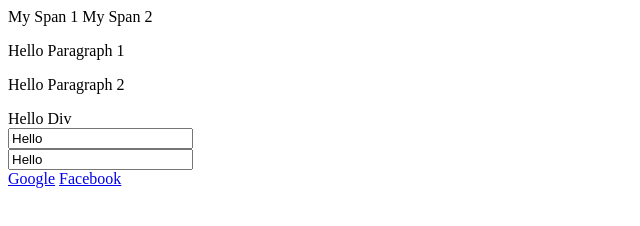
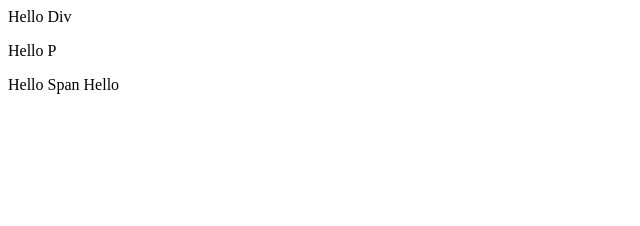
Before and after one commit to dfhhgh/javascript, a plain HTML site: page index.html in a window 1280 px wide. Shown: the whole page, without its empty margins (0-640 px from the left). Drawn offline with Linux system fonts and the light colour scheme.

Commit message:
video 92

```diff
--- a/index.html
+++ b/index.html
@@ -9,19 +9,13 @@
         </title>
     </head>
     <body>
-<span class="my-span special">My Span 1</span>
-<span class="my-span">My Span 2</span>
-<p>Hello Paragraph 1</p>
-<p>Hello Paragraph 2</p>
-<div id="my-div">Hello Div</div>
-<form action="">
-<input type="text" name="one" value="Hello" />
-</form>
-<form action="">
-<input type="text" name="two" value="Hello" />
-</form>
-<a href="https://google.com">Google</a>
-<a href="https://facebook.com">Facebook</a>
+<div>
+Hello Div
+<p>Hello P</p>
+<span>Hello Span</span>
+<!-- Comment -->
+Hello
+</div>
 <script src="main.js"></script>
 
         </script>
```
Also changed, not shown: main.js (+98 -0 lines).
